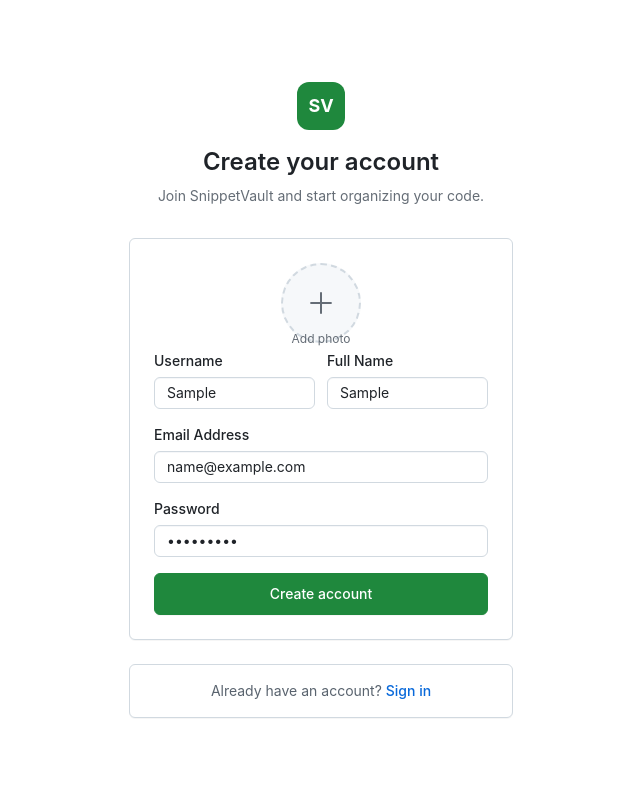
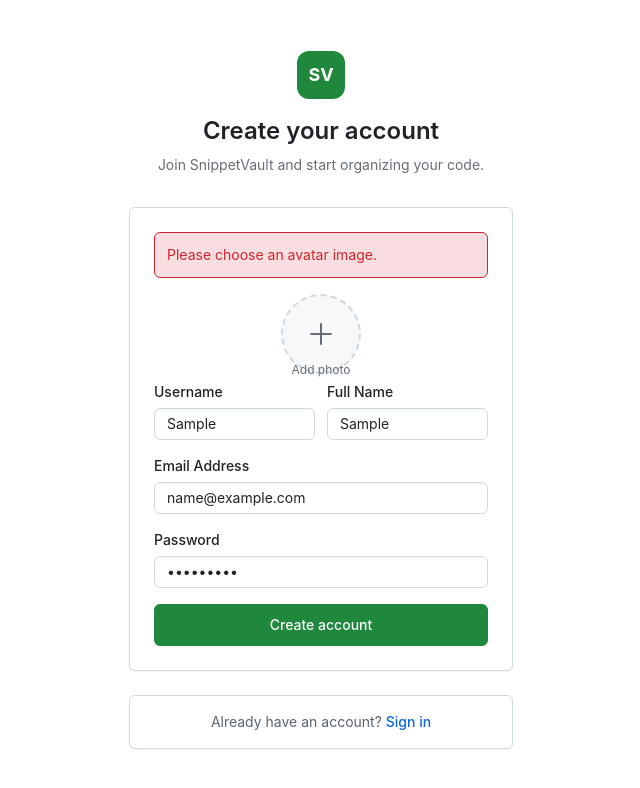
Before and after one commit to Ihsaan7/SnippetVault-Frontend, a React (Vite) app: page /register in a window 1280 px wide. Both pictures are taken after typing "Sample", "Sample", "name@example.com", "Sample123" into the empty fields and a click on the button "Create account". Shown: the top 788 px of the page, without its empty margins (319-959 px from the left). Built offline with nearby package versions, Linux system fonts and the light colour scheme; no server answers.

Commit message:
fix(auth): add client-side validation for avatar upload and improve error handling

```diff
--- a/src/components/auth/RegisterationForm.jsx
+++ b/src/components/auth/RegisterationForm.jsx
@@ -11,6 +11,7 @@
   });
   const [avatarFile, setAvatarFile] = useState(null);
   const [avatarPreview, setAvatarPreview] = useState(null);
+  const [avatarError, setAvatarError] = useState("");
   const { isLoading, register, error } = useAuth();
   const navigate = useNavigate();
 
@@ -24,6 +25,7 @@
   const handleAvatarChange = (e) => {
     const file = e.target.files?.[0];
     if (file) {
+      setAvatarError("");
       setAvatarFile(file);
       const reader = new FileReader();
       reader.onloadend = () => setAvatarPreview(reader.result);
@@ -34,20 +36,24 @@
   const handleSubmit = async (e) => {
     e.preventDefault();
 
+    // Client-side validation so we show a proper UI error instead of
+    // the browser's "invalid form control is not focusable" warning.
+    if (!avatarFile) {
+      setAvatarError("Please choose an avatar image.");
+      return;
+    }
+
     const submitData = new FormData();
     submitData.append("username", formData.username);
     submitData.append("email", formData.email);
     submitData.append("password", formData.password);
     submitData.append("fullName", formData.fullName);
-    if (avatarFile) {
-      submitData.append("avatar", avatarFile);
-    }
+    submitData.append("avatar", avatarFile);
 
     await register(submitData);
 
-    if (!error) {
-      navigate("/dashboard");
-    }
+    // NOTE: error is async state; navigation is handled best-effort here.
+    if (!error) navigate("/dashboard");
   };
 
   return (
@@ -67,6 +73,12 @@
 
         <div className="card p-6">
           <form onSubmit={handleSubmit} className="space-y-4">
+            {(avatarError || error) && (
+              <div className="p-3 rounded-md bg-[var(--danger-muted)] border border-[var(--danger)] text-sm text-[var(--danger)]">
+                {avatarError || error}
+              </div>
+            )}
+
             <div className="flex justify-center mb-2">
               <label className="relative cursor-pointer group">
                 <div className="w-20 h-20 rounded-full border-2 border-dashed border-[var(--border)] bg-[var(--surface-2)] flex items-center justify-center overflow-hidden transition-all duration-200 group-hover:border-[var(--accent)] group-hover:bg-[var(--accent-subtle)]">
@@ -90,10 +102,10 @@
                 </div>
                 <input
                   type="file"
+                  name="avatar"
                   accept="image/*"
                   onChange={handleAvatarChange}
                   className="hidden"
-                  required
                   disabled={isLoading}
                 />
                 <span className="absolute -bottom-1 left-1/2 -translate-x-1/2 text-xs text-[var(--muted)] whitespace-nowrap">
@@ -185,11 +197,6 @@
               />
             </div>
 
-            {error && (
-              <div className="p-3 rounded-md bg-[var(--danger-muted)] border border-[var(--danger)] text-sm text-[var(--danger)]">
-                {error}
-              </div>
-            )}
 
             <button
               type="submit"
```
